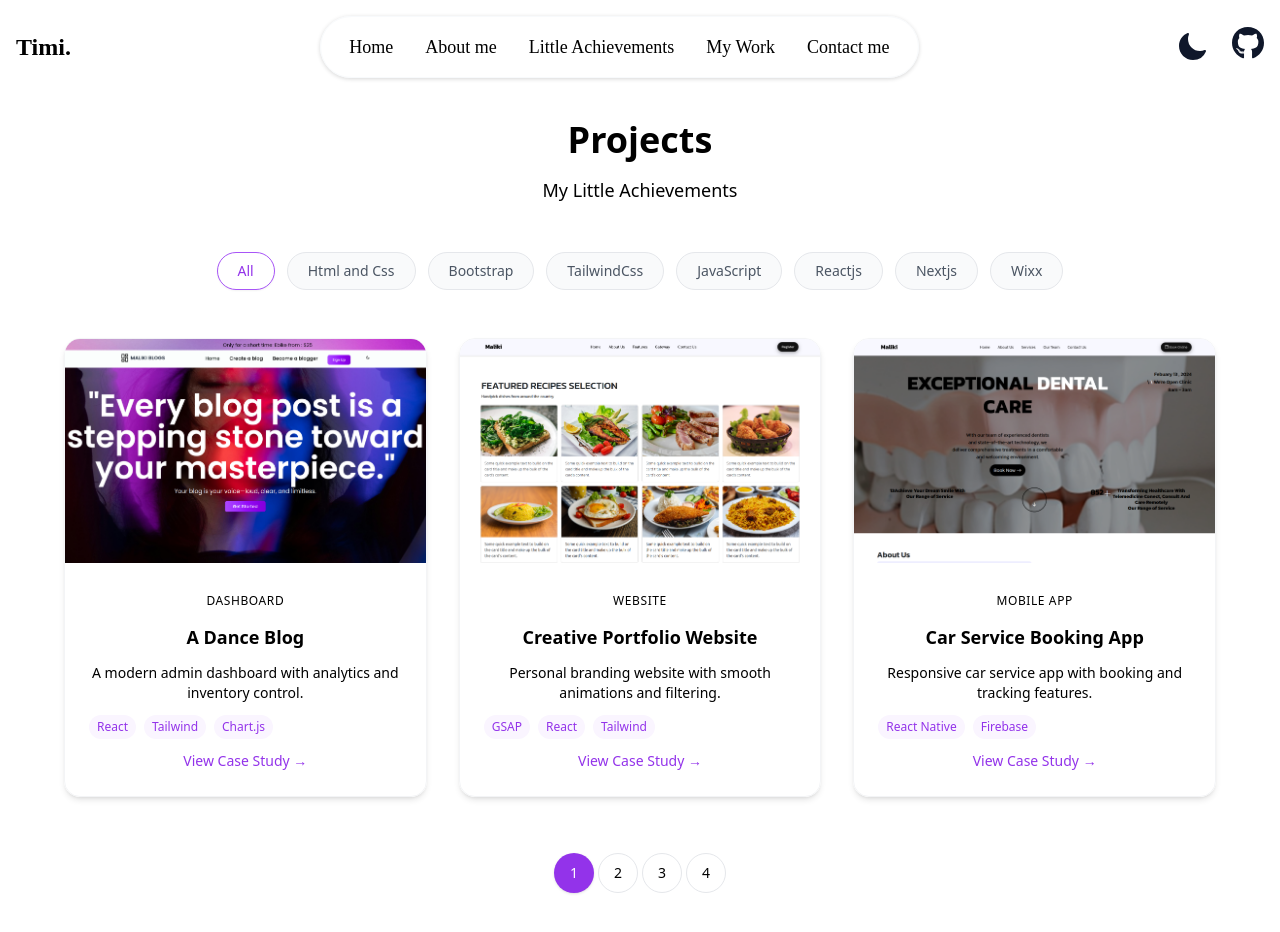
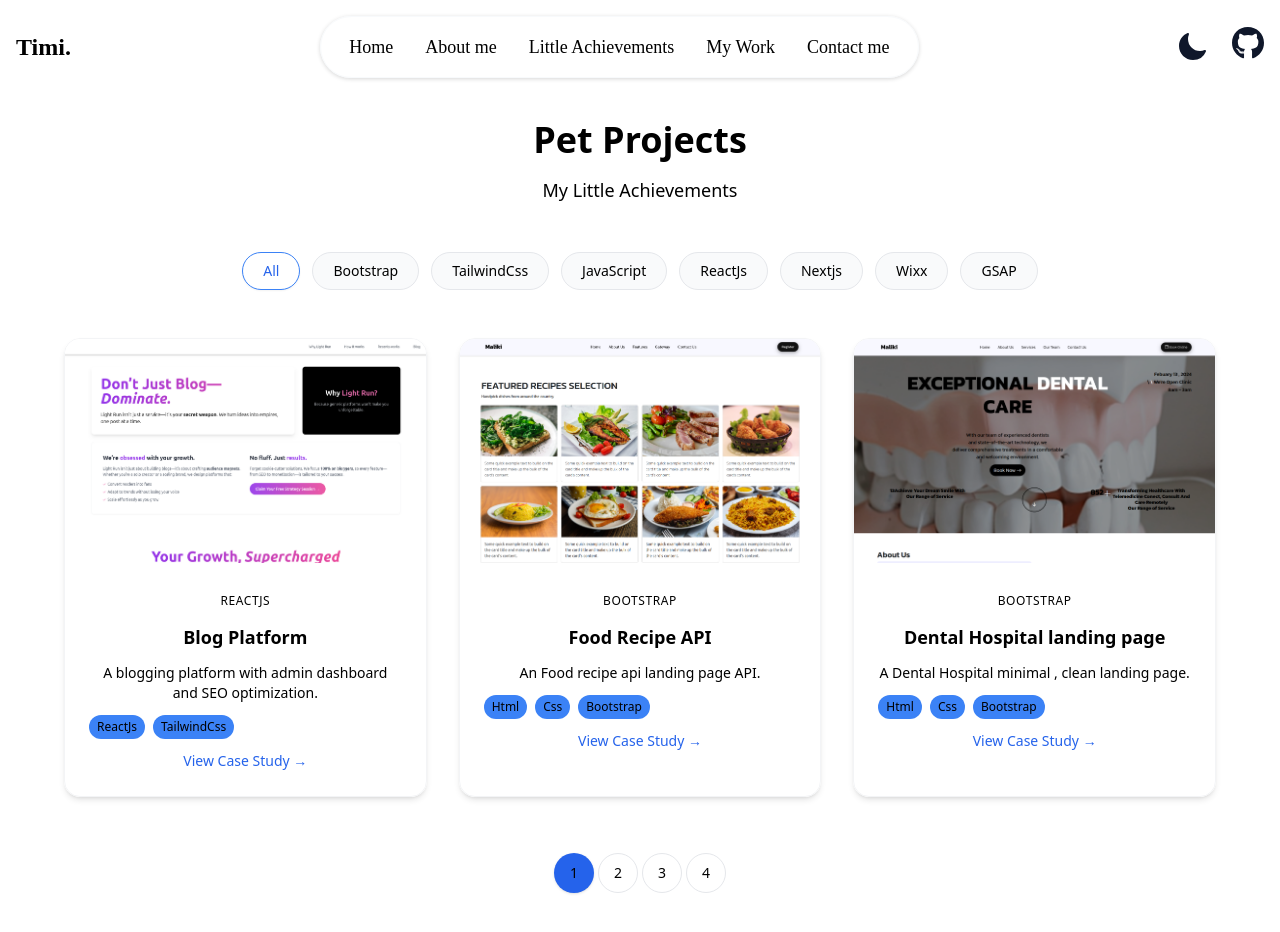
Before and after one commit to TimiMaliki/Timi, a React (Create React App) app: page /projects in a window 1280 px wide. Shown: the top 932 px of the page. Built offline with nearby package versions, Linux system fonts and the light colour scheme.

Commit message:
projects

```diff
--- a/src/sections/About.jsx
+++ b/src/sections/About.jsx
@@ -38,7 +38,7 @@ const AboutMe = () => {
                 header={"Languages"}
                 text={"Html, Css, JavaScript, ReactJs, NextJs"}
                 readmore={"readmore"}
-                more={"TailwindCss , BootStrap,WordPress,Wixx"}
+                more={"TailwindCss , BootStrap,WordPress,Wixx,GSAP , Firebase"}
               />
             </div>
 
--- a/src/sections/Project.jsx
+++ b/src/sections/Project.jsx
@@ -10,100 +10,119 @@ import test from "../img/projects/knowledge/5.png"
 import skin from "../img/projects/skin-care/Screenshot from 2025-04-23 02-33-04.png"
 import women from "../img/projects/women-fashion/Screenshot from 2025-04-23 03-13-29.png"
 import woof from "../img/projects/woof/1.png"
+import bright from "../img/projects/brightburn/Screenshot from 2025-07-25 17-19-48.png"
+
 const projectsData = [
   {
     id: 1,
-    title: "A Dance Blog",
-    description: "A modern admin dashboard with analytics and inventory control.",
-    image: dance,
-    category: "Dashboard",
-    tags: ["React", "Tailwind", "Chart.js"],
+    title: "Blog Platform",
+    description: "A blogging platform with admin dashboard and SEO optimization.",
+    image: light,
+    category: "ReactJs",
+    tags: ["ReactJs", "TailwindCss"],
+    link : "https://lightrun.vercel.app"
   },
   {
     id: 2,
-    title: "Creative Portfolio Website",
-    description: "Personal branding website with smooth animations and filtering.",
+    title: "Food Recipe API",
+    description: "An Food recipe api landing page API.",
     image: food,
-    category: "Website",
-    tags: ["GSAP", "React", "Tailwind"],
+    category: "Bootstrap",
+    tags: ["Html", "Css" , "Bootstrap"],
+    link : "https://food-recipe-api-landingpage.vercel.app/"
   },
   {
     id: 3,
-    title: "Car Service Booking App",
-    description: "Responsive car service app with booking and tracking features.",
+    title: "Dental Hospital landing page",
+    description: "A Dental Hospital minimal , clean landing page.",
     image: hospital,
-    category: "Mobile App",
-    tags: ["React Native", "Firebase"],
+    category: "Bootstrap",
+    tags: ["Html", "Css" , "Bootstrap"],
+    link : "https://dental-clinic-landing-page-ten.vercel.app/"
   },
   {
     id: 4,
-    title: "Blog Platform",
-    description: "A blogging platform with admin dashboard and SEO optimization.",
-    image: light,
-    category: "Web App",
-    tags: ["React", "Node.js", "MongoDB"],
+    title: "SAAS",
+    description: "A Website Business Service.",
+    image: bright,
+    category: "ReactJs",
+    tags: ["Reactjs", "Tailwindcss", "Swiper Js"],
   },
   {
     id: 5,
-    title: "Blog Platform",
-    description: "A blogging platform with admin dashboard and SEO optimization.",
-    image: van,
-    category: "Web App",
-    tags: ["React", "Node.js", "MongoDB"],
+    title: "Woofipidia",
+    description: "A Dog API - Know more about your breed.",
+    image: woof,
+    category: "ReactJs",
+    tags: ["Reactjs", "Tailwindcss", "Dog API"],
+    link : "https:// woofipedia.vercel.app"
   },
   {
     id: 6,
-    title: "Blog Platform",
-    description: "A blogging platform with admin dashboard and SEO optimization.",
+    title: "A Student Video Conference",
+    description: "A Student Video Conference Landing page.",
     image: vid,
-    category: "Web App",
-    tags: ["React", "Node.js", "MongoDB"],
+    category: "Bootstrap",
+    tags: ["Html", "Css", "Bootstrap"],
+    link : "https://video-chat-landing-page.vercel.app/"
   },
   {
     id: 7,
-    title: "Blog Platform",
-    description: "A blogging platform with admin dashboard and SEO optimization.",
+    title: "Pop Quiz",
+    description: "A test of general knowlegde.",
     image: test,
-    category: "Web App",
-    tags: ["React", "Node.js", "MongoDB"],
+    category: "ReactJs",
+    tags: ["ReactJs", "TailwindCss"],
+    link : "https://knowledgeidk.vercel.app/ "
   },
   {
     id: 8,
-    title: "Blog Platform",
-    description: "A blogging platform with admin dashboard and SEO optimization.",
+    title: "Skin Glow",
+    description: "A Perfect Skin Care Routine for women.",
     image: skin,
-    category: "Web App",
-    tags: ["React", "Node.js", "MongoDB"],
+    category: "GSAP",
+    tags: ["Html", "Css", "GSAP"],
+    link : "https://product-landingpage-gsap.vercel.app/"
   },
   {
     id: 9,
-    title: "Blog Platform",
+    title: "",
     description: "A blogging platform with admin dashboard and SEO optimization.",
     image: women,
-    category: "Web App",
-    tags: ["React", "Node.js", "MongoDB"],
+    category: "TailwindCss",
+    tags: ["Html", "Css", "TailwindCss"],
   },
   {
     id: 10,
     title: "Blog Platform",
     description: "A blogging platform with admin dashboard and SEO optimization.",
-    image: woof,
-    category: "Reactjs",
-    tags: ["Reactjs", "Tailwindcss", "Dog API"],
+    image: van,
+    category: "Wixx",
+    tags: ["Wixx"],
   },
+  {
+    id: 11,
+    title: "Dance Blog",
+    description: "A Creative Blogger site.",
+    image: dance,
+    category:"ReactJs",
+    tags: ["ReactJs", "Tailwind"],
+    link : "https://maliki-dance-blog-2024.vercel.app/"
+  },
+
 
 ];
 
 // Filter options
 const filters = [
   { id: "all", label: "All" },
-  { id: "Html and Css", label: "Html and Css" },
   { id: "Bootstrap", label: "Bootstrap" },
   { id: "TailwindCss", label: "TailwindCss" },
   { id: "JavaScript", label: "JavaScript" },
-  { id: "Reactjs", label: "Reactjs" },
+  { id: "ReactJs", label: "ReactJs" },
   { id: "Nextjs", label: "Nextjs" },
   { id: "Wixx", label: "Wixx" },
+  { id: "GSAP", label: "GSAP" },
 ];
 
 const Projects = () => {
@@ -125,7 +144,7 @@ const Projects = () => {
   return (
     <section id="projects" className="py-20  px-4">
       <div className="max-w-6xl mx-auto text-center">
-        <h2 className="text-4xl font-bold mt-10 mb-4">Projects</h2>
+        <h2 className="text-4xl font-bold mt-10 mb-4">Pet Projects</h2>
         <p className="text-lg mb-12">My Little Achievements</p>
 
         {/* Filters */}
@@ -139,8 +158,8 @@ const Projects = () => {
               }}
               className={`px-5 py-2 rounded-full text-sm font-medium border transition-all duration-300 ${
                 activeFilter === filter.id
-                  ? "bg-white text-purple-600 border-purple-500 shadow-sm"
-                  : "bg-gray-50 text-gray-600 border-gray-200 hover:border-purple-300"
+                  ? "bg-white text-blue-600 border-blue-500 shadow-sm"
+                  : "bg-gray-50 text-black border-gray-200 hover:border-blue-300"
               }`}
             >
               {filter.label}
@@ -167,7 +186,7 @@ const Projects = () => {
                 <span className="text-xs uppercase tracking-wider">
                   {project.category}
                 </span>
-                <h3 className="text-lg font-bold  group-hover:text-purple-600 transition-colors">
+                <h3 className="text-lg font-bold  group-hover:text-blue-600 transition-colors">
                   {project.title}
                 </h3>
                 <p className="text-sm ">{project.description}</p>
@@ -176,7 +195,7 @@ const Projects = () => {
                   {project.tags.map((tag) => (
                     <span
                       key={tag}
-                      className="text-xs px-2 py-1 bg-purple-50 text-purple-600 rounded-full"
+                      className="text-xs px-2 py-1  bg-blue-500  rounded-full"
                     >
                       {tag}
                     </span>
@@ -184,8 +203,8 @@ const Projects = () => {
                 </div>
 
                 <Link
-                  to={`/works/${project.id}`}
-                  className="mt-4 inline-flex items-center text-sm font-medium text-purple-600 hover:underline"
+                  to={`${project.link}`}
+                  className="mt-4 inline-flex items-center text-sm font-medium text-blue-600 hover:underline"
                 >
                   View Case Study →
                 </Link>
@@ -202,8 +221,8 @@ const Projects = () => {
               onClick={() => setCurrentPage(page)}
               className={`w-10 h-10 rounded-full flex items-center justify-center font-medium text-sm transition-colors ${
                 currentPage === page
-                  ? "bg-purple-600 text-white shadow"
-                  : "bg-white hover:bg-purple-50 border border-gray-200"
+                  ? "bg-blue-600 shadow"
+                  : " hover:bg-purple-50 border border-gray-200"
               }`}
             >
               {page}
--- a/src/sections/Works.jsx
+++ b/src/sections/Works.jsx
@@ -2,6 +2,9 @@ import {FaArrowAltCircleRight } from "react-icons/fa";
 import Buttons from "../component/buttons";
 import Header from "../component/Headers";
 import { Link } from "react-router-dom";
+import hospital from "../img/projects/hospital/Screenshot from 2025-04-23 03-05-54.png"
+import women from "../img/projects/women-fashion/Screenshot from 2025-04-23 03-12-04.png"
+import light from "../img/projects/light/41.png"
 
 const LatestWorks = () => {
   const projects = [
@@ -9,9 +12,8 @@ const LatestWorks = () => {
       title: "Jobbazar - AI-Powered Job Platform",
       description:
         "Revolutionized job searching with machine learning algorithms that match candidates to ideal positions. Built with React, Node.js, and MongoDB, featuring real-time notifications and advanced filtering.",
-      image:
-        "https://images.unsplash.com/photo-1551288049-bebda4e38f71?ixlib=rb-4.0.3&ixid=M3wxMjA3fDB8MHxwaG90by1wYWdlfHx8fGVufDB8fHx8fA%3D%3D&auto=format&fit=crop&w=1470&q=80",
-      tags: ["React", "Node.js", "MongoDB", "AI Matching"],
+      image:hospital,
+      tags: ["Html", "Css", "Bootstrap"],
       year: "2023",
       link: "/projects/jobbazar",
     },
@@ -19,9 +21,8 @@ const LatestWorks = () => {
       title: "Slepp - Social Media for Professionals",
       description:
         "Created a LinkedIn alternative focused on authentic professional connections. Implemented WebSockets for real-time messaging, custom analytics dashboards, and secure authentication flow.",
-      image:
-        "https://cdn.easyfrontend.com/pictures/portfolio/portfolio16_2.png",
-      tags: ["Next.js", "Firebase", "Tailwind CSS", "Web Sockets"],
+      image:women,
+      tags: ["Html", "Css", "TailwindCss"],
       year: "2022",
       link: "/projects/slepp",
     },
@@ -29,9 +30,8 @@ const LatestWorks = () => {
       title: "Costa - Restaurant Management System",
       description:
         "End-to-end solution for restaurant operations including inventory, POS, and customer loyalty programs. Reduced order processing time by 40% with optimized workflows.",
-      image:
-        "https://images.unsplash.com/photo-1517248135467-4c7edcad34c4?ixlib=rb-4.0.3&ixid=M3wxMjA3fDB8MHxwaG90by1wYWdlfHx8fGVufDB8fHx8fA%3D%3D&auto=format&fit=crop&w=1470&q=80",
-      tags: ["React Native", "GraphQL", "Django", "Payment Processing"],
+      image: light,
+      tags: ["ReactJs", "TailwindCss"],
       year: "2023",
       link: "/projects/costa",
     },
```
Also changed, not shown: src/img/projects/brightburn/Screenshot from 2025-07-25 17-19-48.png (added).
